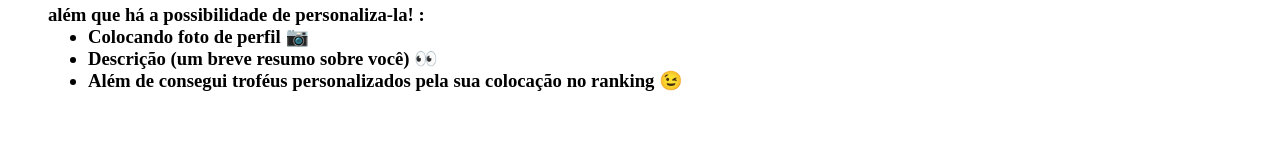
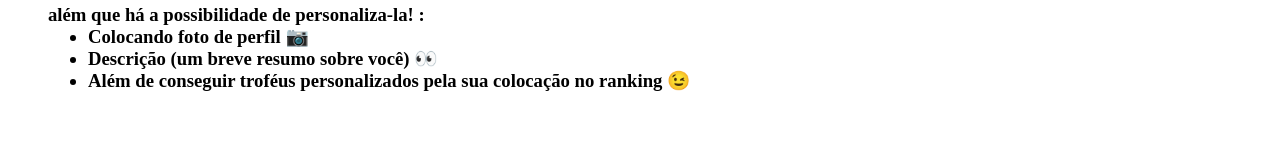
Before and after one commit to LIFTzin/Dolores, a plain HTML site: page sigin/sigin.html in a window 1280 px wide. Shown: the part 135-287 px from the top of the page. Drawn offline with Linux system fonts and the light colour scheme.

Commit message:
Arrumando erros de português

```diff
--- a/sigin/sigin.html
+++ b/sigin/sigin.html
@@ -25,7 +25,7 @@
             <ul type="disc">
                 <li>Colocando foto de perfil 📷</li>
                 <li>Descrição (um breve resumo sobre você) 👀</li>
-                <li>Além de consegui troféus personalizados pela sua colocação no ranking 😉</li>
+                <li>Além de conseguir troféus personalizados pela sua colocação no ranking 😉</li>
             </ul>
         </h3>
     </h3>
```
